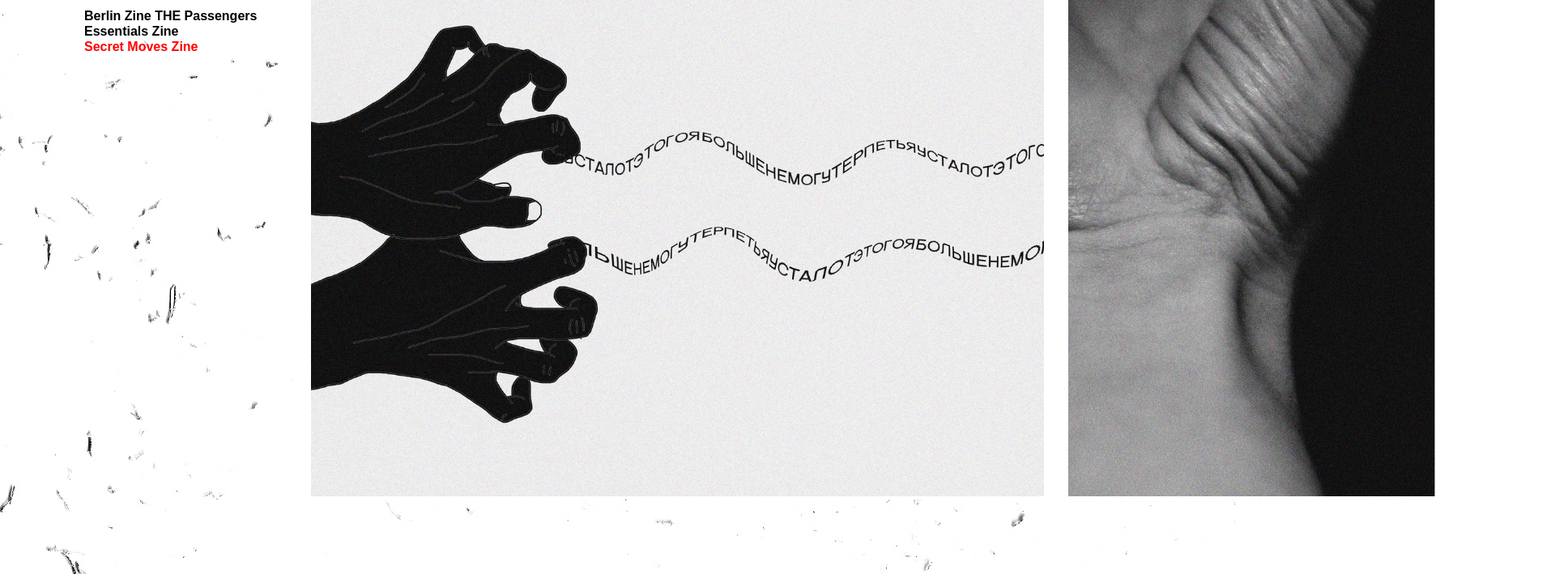
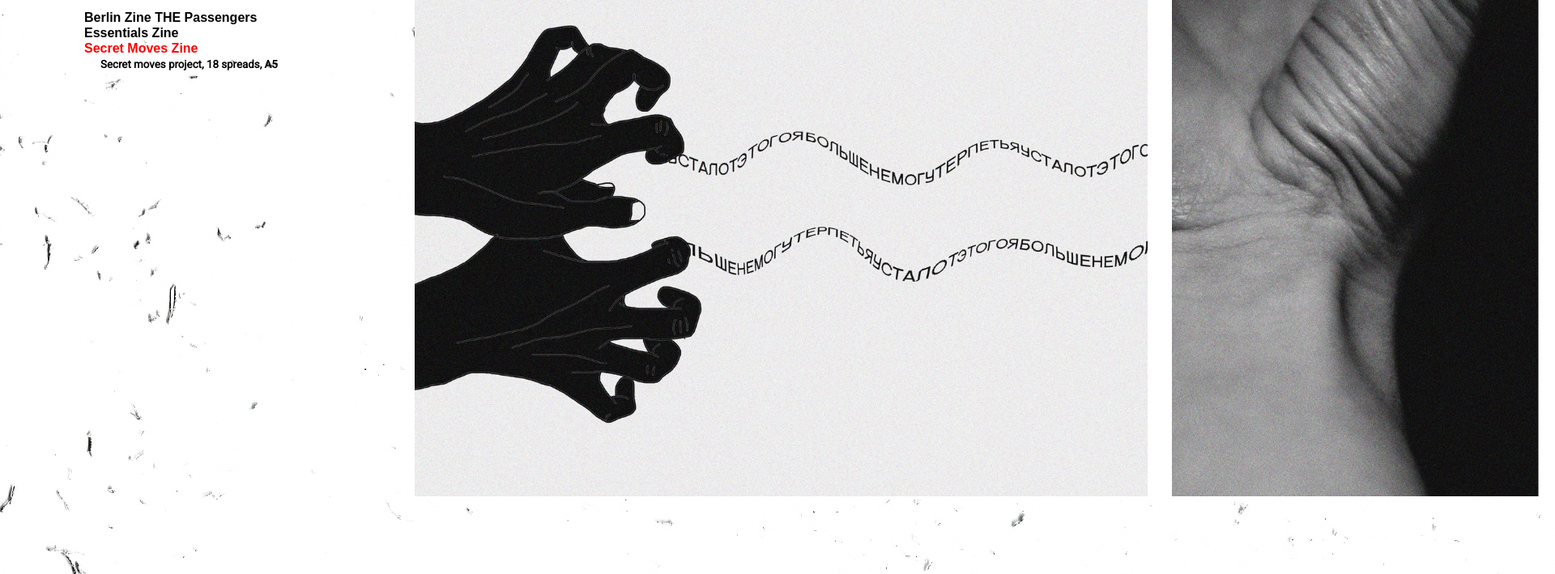
Before and after one commit to amalinovskii/friendly-garbanzo, a plain HTML site: page graphic-design/zines-and-mags/3.html in a window 1280 px wide. Shown: the part 91-800 px from the top of the page at 81% size, 1920 px wide, since content can reach past the window. Drawn offline with Linux system fonts and the light colour scheme.

Commit message:
new zines were added(5)

```diff
--- a/graphic-design/zines-and-mags/3.html
+++ b/graphic-design/zines-and-mags/3.html
@@ -6,6 +6,11 @@
     <link href="https://fonts.googleapis.com/css?family=Roboto" rel="stylesheet">
     <link type="text/css" rel="stylesheet" href="../../assets/css/style.css">
     <link rel="icon" href="../../assets/images/favicon.png">
+     <style>
+        .images-zines {
+            margin-left: 40%;
+        }
+    </style>
 </head>
 <body>
 <div class="content">
@@ -16,6 +21,9 @@
             <li><a href="1.html">Berlin Zine THE Passengers</a></li>
             <li><a href="2.html">Essentials Zine</a></li>
             <li><a class="active" href="3.html">Secret Moves Zine</a></li>
+             <li>
+                <small style="margin-left: 20px;">Secret moves project, 18 spreads, A5</small>
+            </li>
         </ul>
     </div>
     <div class="images images-zines">
```
Also changed, not shown: graphic-design/zines-and-mags/1.html (+8 -0 lines).
